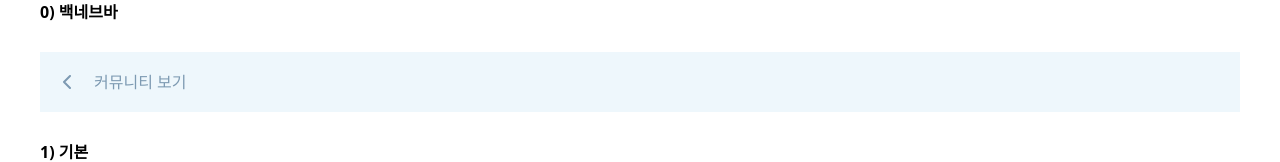
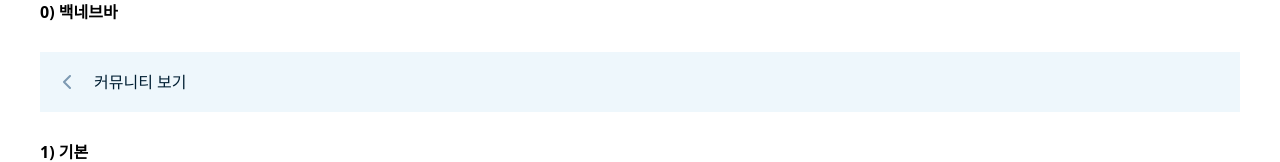
Before and after one commit to Deokive/FE, a React (Vite) app: page /test in a window 1280 px wide. Shown: the part 160-322 px from the top of the page. Built offline with nearby package versions, Linux system fonts and the light colour scheme; the HTML template or start-up script is replaced by a standard one; a web font is replaced by a local one.

Commit message:
style: text color 변경

```diff
--- a/src/components/common/BackNavigator.tsx
+++ b/src/components/common/BackNavigator.tsx
@@ -47,7 +47,7 @@ export default function BackNavigator({
       />
 
       {!labelHidden && (
-        <span className="text-typo-body1 select-none text-high group-hover:text-primary group-active:text-highest transition-colors duration-150">
+        <span className="text-typo-body1 select-none text-color-highest group-active:text-highest transition-colors duration-150">
           {label}
         </span>
       )}
```
